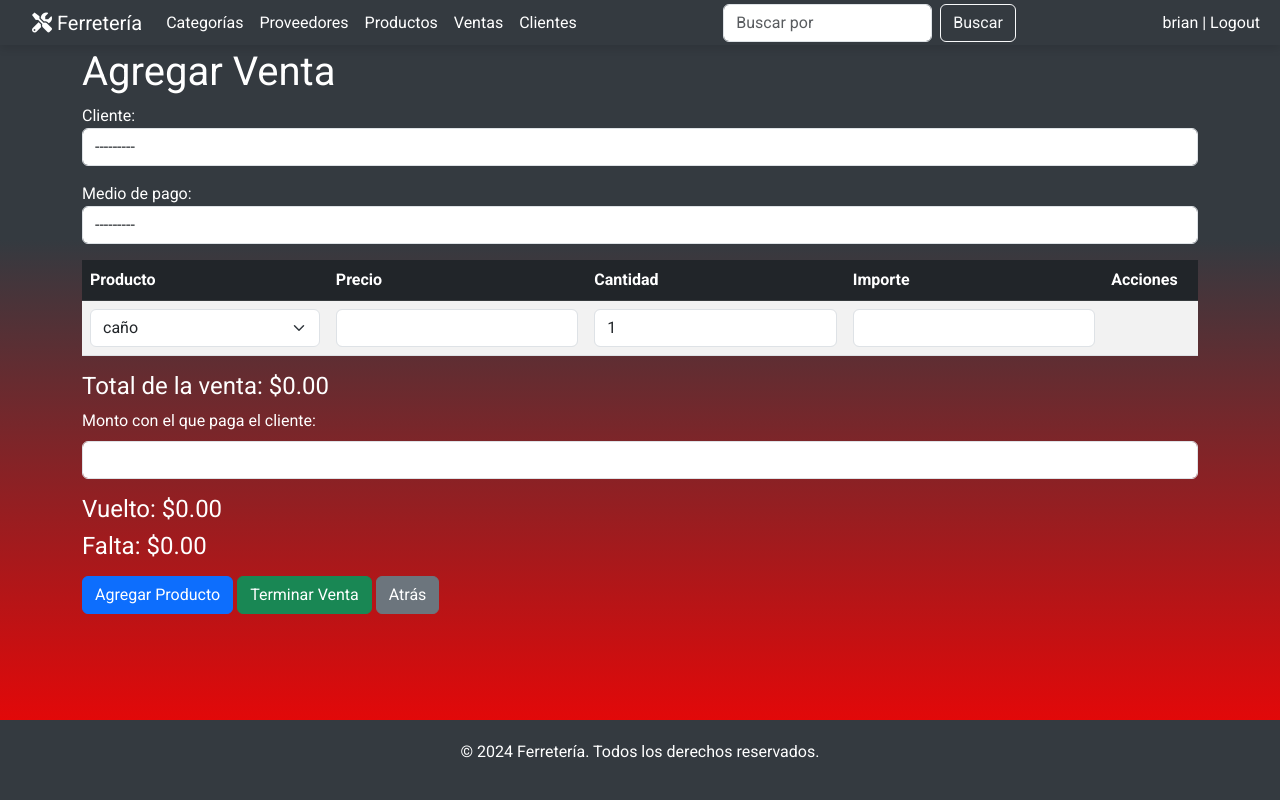
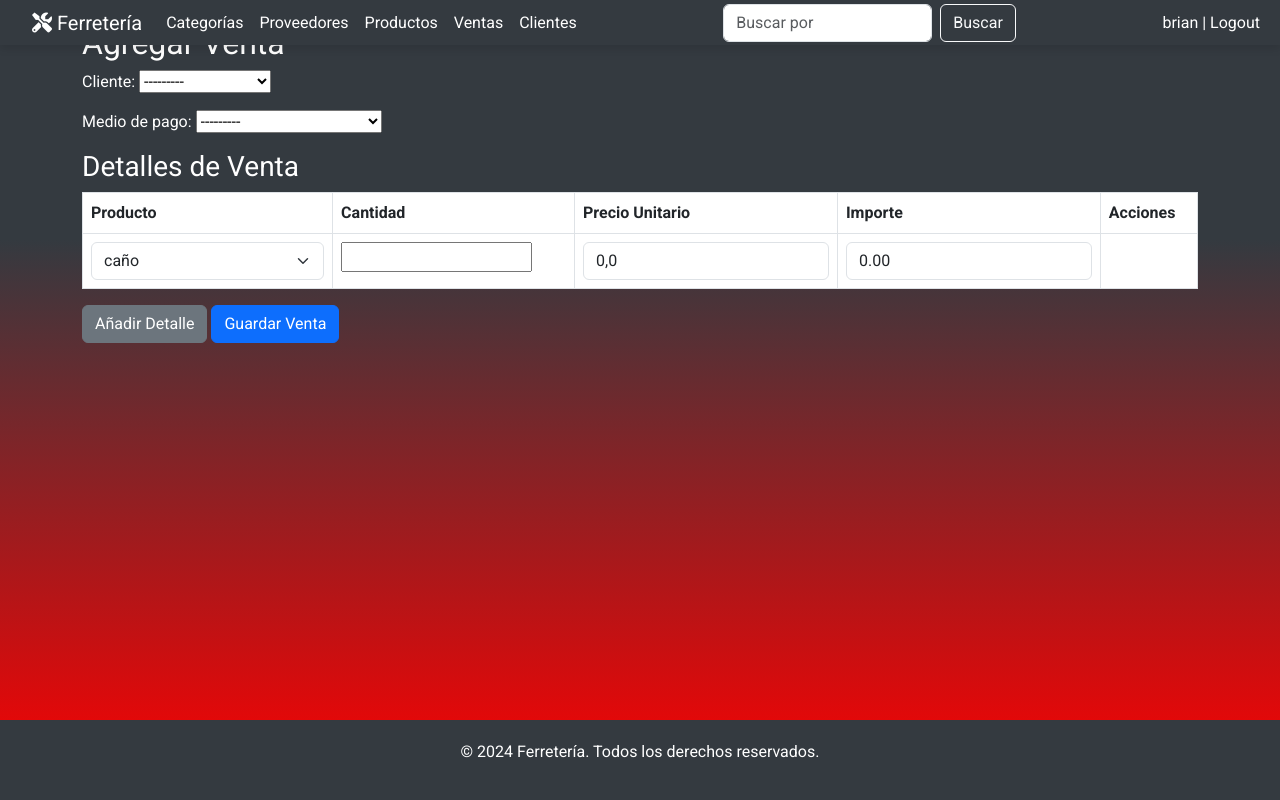
Before and after one commit to VargasPriscila/FERRETERIA2, a Django app: page /ventas/agregar/ in a window 1280 px wide. Run offline with Django 5.2, Linux system fonts and the light colour scheme; a user stored in the database is signed in; data comes from the database, SQL or seed files in the repository; both versions use the stored data as it was after the commit.

Commit message:
InlineFormSet en la casa

```diff
--- a/requirements.txt
+++ b/requirements.txt
@@ -23,7 +23,6 @@
 pillow==10.3.0
 platformdirs==4.2.2
 pydub==0.25.1
-pygame==2.4.0
 pyinstaller==6.8.0
 pyinstaller-hooks-contrib==2024.7
 pynput==1.7.7
--- a/sistema/miAplicacion/forms.py
+++ b/sistema/miAplicacion/forms.py
@@ -20,7 +20,8 @@
 # miAplicacion/forms.py
 from django import forms
 from .models import (Categoria, Proveedor, Producto, Venta, DetalleVenta,Cliente)
-
+from django.forms.models import inlineformset_factory
+from django.forms import ValidationError
 
 # ------------------------------ Categorías ------------------------------
 class CategoriaForm(forms.ModelForm):
@@ -98,7 +99,7 @@
 
 
 # ------------------------------ Ventas ------------------------------
-class VentaForm(forms.ModelForm):
+#class VentaForm(forms.ModelForm):
     """
     Formulario para el modelo `Venta`.
 
@@ -108,18 +109,18 @@
 
     Utiliza selectores personalizados para los campos de cliente y medio de pago.
     """
-    class Meta:
-        model = Venta
-        fields = ['cliente', 'medio_de_pago']
-        widgets = {
-            'cliente': forms.Select(attrs={'class': 'form-control'}),
-            'medio_de_pago': forms.Select(attrs={'class': 'form-control'}),
-        }
+    #class Meta:
+        #model = Venta
+        #fields = ['cliente', 'medio_de_pago']
+        #widgets = {
+            #'cliente': forms.Select(attrs={'class': 'form-control'}),
+            #'medio_de_pago': forms.Select(attrs={'class': 'form-control'}),
+ #       }
 
 
 
 
-class DetalleVentaForm(forms.ModelForm):
+#class DetalleVentaForm(forms.ModelForm):
     """
     Formulario para el modelo `DetalleVenta`.
 
@@ -129,16 +130,16 @@
 
     Incluye validación personalizada para asegurarse de que la cantidad sea positiva.
     """
-    class Meta:
-        model = DetalleVenta
-        fields = ['producto', 'cantidad']
-        widgets = {
-            'producto': forms.Select(attrs={'class': 'form-control'}),
-            'cantidad': forms.NumberInput(attrs={'class': 'form-control'}),
-        }
+    #class Meta:
+        #model = DetalleVenta
+        #fields = ['producto', 'cantidad']
+        #widgets = {
+ #           'producto': forms.Select(attrs={'class': 'form-control'}),
+  #          'cantidad': forms.NumberInput(attrs={'class': 'form-control'}),
+   #     }
 
-    def clean_cantidad(self):
-        """
+#   def clean_cantidad(self):
+"""
         Valida que la cantidad ingresada sea un número positivo.
 
         Retorna:
@@ -151,10 +152,10 @@
         forms.ValidationError:
             Si la cantidad no es positiva.
         """
-        cantidad = self.cleaned_data.get('cantidad')
-        if cantidad is None or cantidad <= 0:
-            raise forms.ValidationError("La cantidad debe ser un número positivo.")
-        return cantidad
+        #cantidad = self.cleaned_data.get('cantidad')
+        #if cantidad is None or cantidad <= 0:
+            #raise forms.ValidationError("La cantidad debe ser un número positivo.")
+        #return cantidad
 
 
 # ------------------------------ Clientes ------------------------------
@@ -173,3 +174,59 @@
     class Meta:
         model = Cliente
         fields = ['nombre', 'apellido', 'documento', 'direccion', 'telefono', 'email']
+
+
+
+
+
+class DetalleVentaForm(forms.ModelForm):
+    class Meta:
+        model = DetalleVenta
+        fields = ['producto', 'cantidad', 'precio_unitario', 'importe']
+
+    def __init__(self, *args, **kwargs):
+        super().__init__(*args, **kwargs)
+        # Calcular precio e importe inicial si el producto está definido
+        if self.instance.producto:
+            self.fields['precio_unitario'].initial = self.instance.producto.precio
+            self.fields['importe'].initial = (
+                self.instance.cantidad * self.instance.producto.precio
+                if self.instance.cantidad else 0
+            )
+
+    def clean(self):
+        cleaned_data = super().clean()
+        producto = cleaned_data.get('producto')  # Obtener el producto seleccionado
+        cantidad = cleaned_data.get('cantidad')
+        precio_unitario = cleaned_data.get('precio_unitario')
+
+        # Validar si el producto y la cantidad existen
+        if producto and cantidad:
+            # Verificar que la cantidad no exceda el stock disponible
+            if cantidad > producto.cantidad_stock:
+                self.add_error(
+                    'cantidad',
+                    f"La cantidad seleccionada ({cantidad}) excede el stock disponible ({producto.cantidad_stock}) para '{producto.nombre}'."
+                )
+
+        # Calcular el importe (si ambos campos tienen valor)
+        if cantidad and precio_unitario:
+            cleaned_data['importe'] = cantidad * precio_unitario
+
+        return cleaned_data
+
+
+# Crear el inline formset para DetalleVenta
+DetalleVentaInlineFormSet = inlineformset_factory(
+    Venta,  # Modelo padre
+    DetalleVenta,  # Modelo hijo
+    form=DetalleVentaForm,
+    fields=['producto', 'cantidad', 'precio_unitario', 'importe'],  # Campos a incluir en el form
+    extra=1,  # Número de formularios extra
+    can_delete=True  # Permitir eliminación de filas
+)
+
+class VentaForm(forms.ModelForm):
+    class Meta:
+        model = Venta
+        fields = ['cliente', 'medio_de_pago']
--- a/sistema/miAplicacion/templates/ventas/venta_agregar.html
+++ b/sistema/miAplicacion/templates/ventas/venta_agregar.html
@@ -1,173 +1,225 @@
 {% extends 'base.html' %}
-{% block title %}Agregar Venta{% endblock %}
 {% block content %}
-<div class="container my-5">
-    <h1>Agregar Venta</h1>
-    <form method="post" id="venta-form">
+<div class="container mt-4">
+    <h2>Agregar Venta</h2>
+    <form method="post">
         {% csrf_token %}
-        {{ venta_form.as_p }}
-
-        <table id="productos-table" class="table table-striped table-hover align-middle">
-            <thead class="table-dark">
+        <div class="mb-3">
+            {{ form_venta.as_p }}
+        </div>
+        <h3>Detalles de Venta</h3>
+        <table class="table table-bordered">
+            <thead>
                 <tr>
                     <th>Producto</th>
-                    <th>Precio</th>
                     <th>Cantidad</th>
+                    <th>Precio Unitario</th>
                     <th>Importe</th>
                     <th>Acciones</th>
                 </tr>
             </thead>
-            <tbody id="productos-body">
-                <tr class="fila-producto">
+            <tbody id="detalle-venta-tbody">
+                {{ formset_detalle.management_form }}
+                {% for form in formset_detalle %}
+                {{ form.errors }}
+                <tr>
                     <td>
-                        <select name="producto[]" class="form-select producto-input">
+                        <div class="d-none">
+                            {{ form.DELETE }}
+                            {{ form.producto }}
+                        </div>
+                        <select
+                            class="form-select producto-select"
+                            name="{{ form.producto.html_name }}"
+                            id="id_{{ form.prefix }}_producto">
                             {% for producto in productos %}
-                                <option value="{{ producto.id }}" data-precio="{{ producto.precio }}">{{ producto.nombre }}</option>
+                            <option value="{{ producto.id }}" {% if producto.id == form.producto.value %}selected{% endif %}>
+                                {{ producto.nombre }}
+                            </option>
                             {% endfor %}
                         </select>
                     </td>
-                    <td><input type="text" class="form-control precio-input" readonly></td>
-                    <td><input type="number" name="cantidad[]" class="form-control cantidad-input" value="1" min="1"></td>
-                    <td><input type="text" class="form-control importe-input" readonly></td>
-                    <td><button type="button" class="btn btn-danger btn-remove" style="display: none;">Eliminar</button></td>
+                    <td>
+                        {{ form.cantidad }}
+                        <!--{% if form.cantidad.errors %}
+                        <div class="text-danger">
+                            {{ form.cantidad.errors|join:", " }}
+                        </div>
+                        {% endif %}-->
+                    </td>
+                    <td>
+                        <div class="d-none">
+                            {{ form.precio_unitario }}
+                        </div>
+                        <input
+                            type="text"
+                            class="form-control precio-unitario"
+                            name="{{ form.precio_unitario.html_name }}"
+                            id="id_{{ form.prefix }}_precio_unitario"
+                            value="{{ form.initial.precio_unitario|default:0.00 }}"
+                            readonly>
+                    </td>
+                    <td>
+                        <input
+                            type="text"
+                            class="form-control importe-field"
+                            name="{{ form.importe.html_name }}"
+                            id="id_{{ form.prefix }}_importe"
+                            value="{{ form.initial.importe|default:0.00 }}"
+                            readonly>
+                    </td>
+
+                    <td>
+                        <button type="button" class="btn btn-danger btn-delete-row">Eliminar</button>
+                    </td>
                 </tr>
+                {% endfor %}
             </tbody>
         </table>
-
-        <h4>Total de la venta: $<span id="total_importe">0.00</span></h4>
-
-        <div class="mb-3">
-            <label for="monto_pago" class="form-label">Monto con el que paga el cliente:</label>
-            <input type="number" id="monto_pago" name="monto_pago" class="form-control" step="0.01" min="0">
-        </div>
-
-        <h4>Vuelto: $<span id="vuelto">0.00</span></h4>
-        <h4>Falta: $<span id="falta">0.00</span></h4> <!-- Nueva línea para mostrar cuánto falta -->
-
-        <div class="mt-3">
-            <button type="button" id="add-producto-btn" class="btn btn-primary">Agregar Producto</button>
-            <button type="submit" class="btn btn-success">Terminar Venta</button>
-            <button type="button" onclick="window.location.href='{% url 'venta_lista' %}'" class="btn btn-secondary">Atrás</button>
-        </div>
+        <button type="button" class="btn btn-secondary" id="add-row">Añadir Detalle</button>
+        <button type="submit" class="btn btn-primary">Guardar Venta</button>
     </form>
 </div>
 
+<script>
+// Función para añadir el evento "change" a un campo producto-select
+function addProductoSelectListener(select) {
+    select.addEventListener('change', function () {
+        const productoId = this.value;
+        const precioField = this.closest('tr').querySelector('.precio-unitario');
 
-
-<script>
-function agregarEventosFila(fila) {
-    const productoInput = fila.querySelector('.producto-input');
-    const cantidadInput = fila.querySelector('.cantidad-input');
-    const btnRemove = fila.querySelector('.btn-remove');
-
-    productoInput.addEventListener('change', function() {
-        const selectedOption = this.options[this.selectedIndex];
-        const precio = selectedOption.getAttribute('data-precio');
-        const precioInput = fila.querySelector('.precio-input');
-        precioInput.value = parseFloat(precio).toFixed(2);
-        actualizarImporte(fila);
-        actualizarDisponibilidadProductos();
-    });
-
-    cantidadInput.addEventListener('input', function() {
-        actualizarImporte(fila);
-    });
-
-    btnRemove.addEventListener('click', function() {
-        fila.remove();
-        actualizarTotal();
-        actualizarDisponibilidadProductos();
+        if (productoId) {
+            fetch(`/obtener_precio/?producto_id=${productoId}`)
+                .then(response => response.json())
+                .then(data => {
+                    if (data.precio) {
+                        precioField.value = data.precio;
+                    } else {
+                        alert('Error al obtener el precio.');
+                    }
+                })
+                .catch(error => console.error('Error:', error));
+        } else {
+            precioField.value = '';
+        }
     });
 }
 
-function actualizarImporte(fila) {
-    const precio = parseFloat(fila.querySelector('.precio-input').value);
-    const cantidad = parseInt(fila.querySelector('.cantidad-input').value);
-    if (!isNaN(precio) && !isNaN(cantidad)) {
-        const importe = precio * cantidad;
-        fila.querySelector('.importe-input').value = importe.toFixed(2);
-        actualizarTotal();
+// Función para calcular el importe basado en cantidad y precio unitario
+function calculateImporte(row) {
+    const cantidadField = row.querySelector('input[name$="cantidad"]');
+    const precioField = row.querySelector('.precio-unitario');
+    const importeField = row.querySelector('input[name$="importe"]');
+
+    const cantidad = parseFloat(cantidadField.value) || 0;
+    const precio = parseFloat(precioField.value) || 0;
+
+    const importe = cantidad * precio;
+
+    if (importeField) {
+        importeField.value = importe.toFixed(2); // Mostrar con 2 decimales
+    }
+}
+document.addEventListener('DOMContentLoaded', function () {
+    const rows = document.querySelectorAll('#detalle-venta-tbody tr');
+    rows.forEach(calculateImporte);
+});
+
+// Función para añadir eventos de cálculo en una fila
+function addEventListenersToRow(row) {
+    const cantidadField = row.querySelector('input[name$="cantidad"]');
+    const precioField = row.querySelector('.precio-unitario');
+    const productoSelect = row.querySelector('.producto-select');
+
+    if (cantidadField) {
+        cantidadField.addEventListener('input', () => calculateImporte(row));
+    }
+
+    if (precioField) {
+        precioField.addEventListener('input', () => calculateImporte(row));
+    }
+
+    if (productoSelect) {
+        addProductoSelectListener(productoSelect);
     }
 }
 
-function actualizarTotal() {
-    let total = 0;
-    const filasProductos = document.querySelectorAll('.fila-producto');
-    filasProductos.forEach(fila => {
-        const importe = parseFloat(fila.querySelector('.importe-input').value);
-        if (!isNaN(importe)) {
-            total += importe;
+// Función para actualizar la visibilidad de los botones "Eliminar"
+function updateDeleteButtons() {
+    const rows = document.querySelectorAll('#detalle-venta-tbody tr');
+    rows.forEach((row, index) => {
+        const deleteButton = row.querySelector('.btn-delete-row');
+        // Ocultar el botón "Eliminar" en la primera fila
+        if (index === 0) {
+            deleteButton.style.display = 'none';
+        } else {
+            deleteButton.style.display = 'inline-block';
         }
     });
-    document.getElementById('total_importe').textContent = total.toFixed(2);
-    calcularVuelto();  // Recalcular el vuelto cuando se actualice el total
 }
 
-function actualizarDisponibilidadProductos() {
-    const productosSeleccionados = [];
-    document.querySelectorAll('.producto-input').forEach(select => {
-        const selectedValue = select.value;
-        if (selectedValue) {
-            productosSeleccionados.push(selectedValue);
+
+// Script para agregar una nueva fila
+document.getElementById('add-row').addEventListener('click', function () {
+    const tbody = document.getElementById('detalle-venta-tbody');
+    const rows = tbody.querySelectorAll('tr');
+    const newRow = rows[rows.length - 1].cloneNode(true);
+
+    // Actualizar nombres e IDs en la nueva fila
+    const totalForms = document.getElementById('id_detalleventa_set-TOTAL_FORMS');
+    const newIndex = parseInt(totalForms.value);
+
+    newRow.querySelectorAll('input, select').forEach(field => {
+        if (field.name) {
+            field.name = field.name.replace(/-\d+-/, `-${newIndex}-`);
+            field.id = field.id.replace(/-\d+-/, `-${newIndex}-`);
+        }
+        if (field.type === 'text' || field.tagName === 'SELECT') {
+            field.value = ''; // Limpiar valores
         }
     });
 
-    document.querySelectorAll('.producto-input').forEach(select => {
-        const opciones = select.querySelectorAll('option');
-        opciones.forEach(opcion => {
-            if (productosSeleccionados.includes(opcion.value) && opcion.value !== select.value) {
-                opcion.disabled = true;
-            } else {
-                opcion.disabled = false;
-            }
-        });
-    });
-}
+    totalForms.value = newIndex + 1; // Incrementar el contador total
+    tbody.appendChild(newRow);
 
-document.getElementById('add-producto-btn').addEventListener('click', function() {
-    const productosBody = document.getElementById('productos-body');
-    const nuevaFila = document.querySelector('.fila-producto').cloneNode(true);
+    // Añadir eventos a la nueva fila
+    addEventListenersToRow(newRow);
 
-    nuevaFila.querySelector('.precio-input').value = '';
-    nuevaFila.querySelector('.cantidad-input').value = 1;
-    nuevaFila.querySelector('.importe-input').value = '';
-
-    nuevaFila.querySelector('.btn-remove').style.display = 'inline-block';
-
-    agregarEventosFila(nuevaFila);
-
-    productosBody.appendChild(nuevaFila);
-
-    actualizarDisponibilidadProductos();
+    // Actualizar visibilidad de los botones "Eliminar"
+    updateDeleteButtons();
 });
 
-document.querySelectorAll('.fila-producto').forEach(fila => {
-    agregarEventosFila(fila);
+
+// Script para eliminar una fila
+document.addEventListener('click', function (event) {
+    if (event.target.classList.contains('btn-delete-row')) {
+        const row = event.target.closest('tr');
+        const deleteField = row.querySelector('input[name$="-DELETE"]');
+
+        if (deleteField) {
+            // Marcar la fila como eliminada
+            deleteField.checked = true; // Django reconoce True
+        }
+
+        // Ocultar la fila visualmente
+        row.style.display = 'none';
+
+        updateDeleteButtons(); // Actualizar botones "Eliminar"
+    }
 });
 
-function calcularVuelto() {
-    const total = parseFloat(document.getElementById('total_importe').textContent);
-    const montoPago = parseFloat(document.getElementById('monto_pago').value);
+// Añadir eventos a las filas iniciales
+document.querySelectorAll('#detalle-venta-tbody tr').forEach(addEventListenersToRow);
 
-    if (!isNaN(montoPago)) {
-        if (montoPago >= total) {
-            const vuelto = montoPago - total;
-            document.getElementById('vuelto').textContent = vuelto.toFixed(2);
-            document.getElementById('falta').textContent = "0.00";  // Si paga lo suficiente o más, no falta nada
-        } else {
-            const falta = total - montoPago;
-            document.getElementById('falta').textContent = falta.toFixed(2);
-            document.getElementById('vuelto').textContent = "0.00";  // Si falta, no hay vuelto
-        }
-    } else {
-        document.getElementById('vuelto').textContent = "0.00";
-        document.getElementById('falta').textContent = total.toFixed(2);  // Mostrar todo el total como faltante si no ha ingresado nada
-    }
-}
+// Ocultar botón "Eliminar" en la primera fila al cargar la página
+document.addEventListener('DOMContentLoaded', updateDeleteButtons);
 
-document.getElementById('monto_pago').addEventListener('input', calcularVuelto);
 </script>
+
 {% endblock %}
+
+
+
 
 
 <!--
--- a/sistema/miAplicacion/urls.py
+++ b/sistema/miAplicacion/urls.py
@@ -54,8 +54,9 @@
 
     # Ventas
     path('ventas/', VentaListView.as_view(), name='venta_lista'),
-    path('ventas/agregar/', views.venta_agregar, name='venta_agregar'),
+    #path('ventas/agregar/', views.venta_agregar, name='venta_agregar'),
     path('ventas/anular/<int:pk>/', views.venta_anular, name='venta_anular'),
+    path('ventas/agregar/', views.agregar_venta, name='venta_agregar'),
 
     # DetalleVenta
     path('ventas/<int:venta_id>/', views.detalle_venta, name='detalle_venta'),
@@ -72,7 +73,6 @@
 
 
 
-
-    path('producto/precio/<int:producto_id>/', obtener_precio_producto, name='obtener_precio_producto'),
+    path('obtener_precio/', views.obtener_precio_producto, name='obtener_precio_producto'),
 
 ]
--- a/sistema/miAplicacion/views.py
+++ b/sistema/miAplicacion/views.py
@@ -16,7 +16,7 @@
 # views.py
 from django.shortcuts import render, get_object_or_404, redirect
 from .models import Categoria, Proveedor, Producto, Venta, DetalleVenta, Cliente
-from .forms import (CategoriaForm, ProveedorForm, ProductoForm,VentaForm, DetalleVentaForm,ClienteForm)
+from .forms import (CategoriaForm, ProveedorForm, ProductoForm,VentaForm, DetalleVentaInlineFormSet,ClienteForm)
 from django.shortcuts import render
 from django.db import transaction
 from django.http import JsonResponse
@@ -26,6 +26,9 @@
 from datetime import datetime
 from django.contrib.auth.decorators import login_required
 from django.utils.decorators import method_decorator
+from django.forms import modelformset_factory
+from django.http import JsonResponse
+
 
 
 
@@ -352,52 +355,41 @@
         context['busqueda_placeholder'] = 'fecha(D-M-A),cliente,número de comprobante.'  # Placeholder
         return context
 # Vista para agregar una venta
+@login_required
 @transaction.atomic
-@login_required
-def venta_agregar(request):
-    """
-    Crea una nueva venta, incluyendo el detalle de los productos seleccionados.
+def agregar_venta(request):
+    if request.method == "POST":
+        form_venta = VentaForm(request.POST)
+        formset_detalle = DetalleVentaInlineFormSet(request.POST, instance=form_venta.instance)
 
-    Args:
-        request: El objeto de solicitud HTTP.
+        if form_venta.is_valid() and formset_detalle.is_valid():
+            # Guardar la venta
+            venta = form_venta.save()
 
-    Returns:
-        Renderiza el formulario para crear una venta o redirige a la lista
-        de ventas si el formulario es válido.
-    """
-    if request.method == 'POST':
-        venta_form = VentaForm(request.POST)
+            # Procesar los formularios del formset
+            for form in formset_detalle:
+                print(form.cleaned_data)
+                if form.cleaned_data.get('DELETE'):
+                    if form.instance.pk:  # Si la instancia ya existe en la base de datos
+                        form.instance.delete()  # Eliminar la instancia
+                else:
+                    detalle = form.save(commit=False)
+                    detalle.venta = venta
+                    detalle.importe = detalle.cantidad * detalle.precio_unitario
+                    detalle.save()
 
-        # Comprobamos si el formulario de venta es válido
-        if venta_form.is_valid():
-            venta = venta_form.save()  # Guardamos la venta principal
+            return redirect('venta_lista')  # Redirige a la lista de ventas
+    else:
+        form_venta = VentaForm()
+        formset_detalle = DetalleVentaInlineFormSet(instance=Venta())
 
-            # Procesamos los productos seleccionados
-            productos_ids = request.POST.getlist('producto[]')
-            cantidades = request.POST.getlist('cantidad[]')
-
-            # Iteramos sobre los productos seleccionados
-            for producto_id, cantidad in zip(productos_ids, cantidades):
-                producto = get_object_or_404(Producto, id=producto_id)
-                cantidad = int(cantidad)
-
-                # Creamos el detalle de la venta con el precio congelado
-                DetalleVenta.objects.create(
-                    venta=venta,
-                    producto=producto,
-                    cantidad=cantidad,
-                    precio_unitario=producto.precio,  # Guardamos el precio actual del producto
-                )
-
-            # Redirigimos a la lista de ventas
-            return redirect('venta_lista')
-
-    else:
-        venta_form = VentaForm()
+    # Obtener lista de productos para cargar en el select
+    productos = Producto.objects.all()
 
     return render(request, 'ventas/venta_agregar.html', {
-        'venta_form': venta_form,
-        'productos': Producto.objects.all()
+        'form_venta': form_venta,
+        'formset_detalle': formset_detalle,
+        'productos': productos,
     })
 
 # Vista para anular una venta
@@ -431,12 +423,6 @@
         'hora_venta': hora_venta,  # Pasar la hora del primer detalle al contexto
     }
     return render(request, 'ventas/detalle_venta.html', context)
-
-def obtener_precio_producto(request, producto_id):
-    producto = get_object_or_404(Producto, id=producto_id)
-    return JsonResponse({'precio': str(producto.precio)})
-
-
 
 # ------------------------------ Clientes --------------------------------------------------
 # Vista para listar clientes
@@ -505,3 +491,13 @@
         context = super().get_context_data(**kwargs)
         context['cliente'] = get_object_or_404(Cliente, pk=self.kwargs['pk'])  # Obtener el cliente
         return context
+
+
+#----------------------------Endpoint para obtener el precio del Producto--------------------------------------------------------------------------------------------
+def obtener_precio_producto(request):
+    producto_id = request.GET.get('producto_id')
+    try:
+        producto = Producto.objects.get(id=producto_id)
+        return JsonResponse({'precio': producto.precio})
+    except Producto.DoesNotExist:
+        return JsonResponse({'error': 'Producto no encontrado'}, status=404)
--- a/sistema/sistema/settings.py
+++ b/sistema/sistema/settings.py
@@ -25,7 +25,7 @@
 SECRET_KEY = 'django-insecure-4$e8hc=wxagj@t#x3boojmoc3i&*y@+yo3(l!p+jnzjlzvu#0p'
 
 # SECURITY WARNING: don't run with debug turned on in production!
-DEBUG = False #Si esta en True muestra las demas direcciones de los templates, para mayor seguridad dejarlo en False
+DEBUG = True #Si esta en True muestra las demas direcciones de los templates, para mayor seguridad dejarlo en False
 
 ALLOWED_HOSTS = ['127.0.0.1', 'localhost']
 
```
Also changed, not shown: sistema/db.sqlite3.
